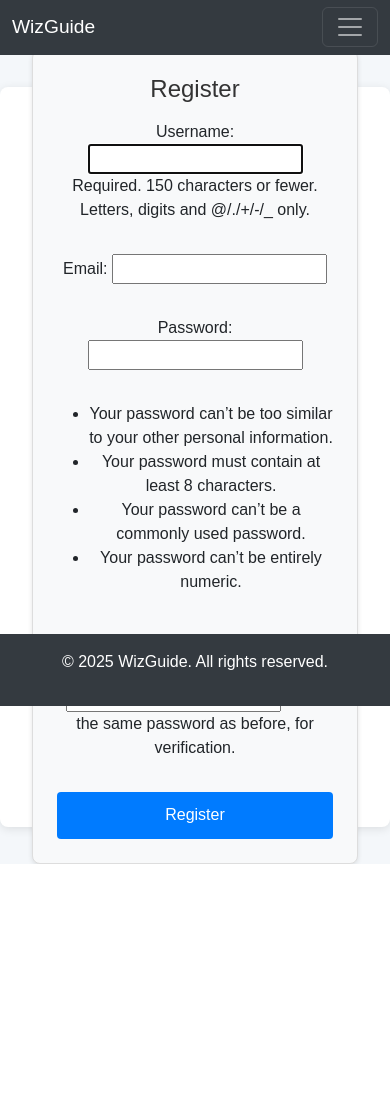
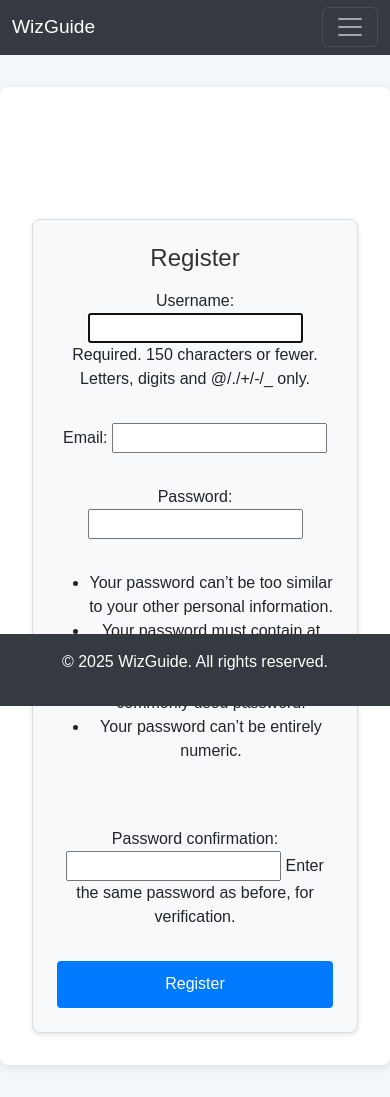
Before and after one commit to AlexDCI/WizGuide-fn, a Django app: page /users/register/ in a window 390 px wide. Shown: the part 138-1235 px from the top of the page. Before the commit the page ends 1002 px from the top, so only its background shows below. Run offline with Django 5.2, Linux system fonts and the light colour scheme.

```diff
--- a/templates/users/register.html
+++ b/templates/users/register.html
@@ -2,13 +2,16 @@
 
 {% block content %}
 <style>
+    /* Обертывание формы для центрирования */
     .auth-wrapper {
         display: flex;
         justify-content: center;
         align-items: center;
         height: 80vh;
+        margin-top: 70px; /* Отступ сверху для мобильных устройств */
     }
 
+    /* Карточка с формой регистрации */
     .auth-card {
         text-align: center;
         background-color: #f8f9fa;
@@ -20,12 +23,14 @@
         border: 1px solid #ddd;
     }
 
+    /* Заголовок формы */
     .auth-title {
         color: #333;
         font-size: 1.5rem;
         margin-bottom: 1rem;
     }
 
+    /* Формы и поля ввода */
     .auth-form {
         display: flex;
         flex-direction: column;
@@ -40,6 +45,7 @@
         width: 100%;
     }
 
+    /* Кнопка отправки */
     .auth-btn {
         background-color: #007BFF;
         color: white;
@@ -53,6 +59,14 @@
     .auth-btn:hover {
         background-color: #0056b3;
     }
+
+    /* Медиазапросы для мобильных устройств */
+    @media (max-width: 768px) {
+        .auth-wrapper {
+            height: auto;
+            margin-top: 100px; /* Увеличиваем отступ сверху на мобильных устройствах */
+        }
+    }
 </style>
 
 <div class="auth-wrapper">
@@ -65,4 +79,5 @@
         </form>
     </div>
 </div>
+
 {% endblock %}
```
